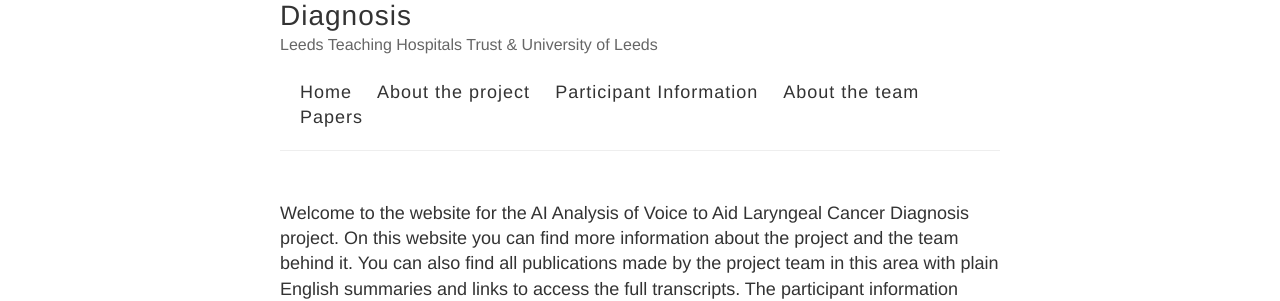
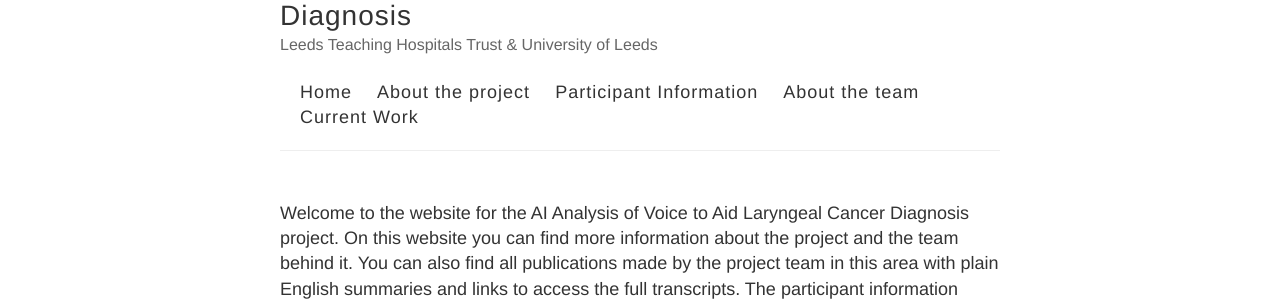
Before and after one commit to mary-paterson/mary-paterson.github.io, a Jekyll site: the page built from index.html, in a window 1280 px wide. Shown: the part 146-447 px from the top of the page. Built offline with Jekyll 4.4.1, drawn with Linux system fonts in a browser that asks for light colours.

Commit message:
Update default.html

```diff
--- a/_layouts/default.html
+++ b/_layouts/default.html
@@ -31,7 +31,7 @@
             <a href="{{ site.baseurl }}/aboutProject">About the project</a>
             <a href="{{ site.baseurl }}/ParticipantInformation">Participant Information</a>
             <a href="{{ site.baseurl }}/about">About the team</a>
-            <a href="{{ site.baseurl }}/papers">Papers</a>
+            <a href="{{ site.baseurl }}/papers">Current Work</a>
 
           </nav>
         </header>
```
